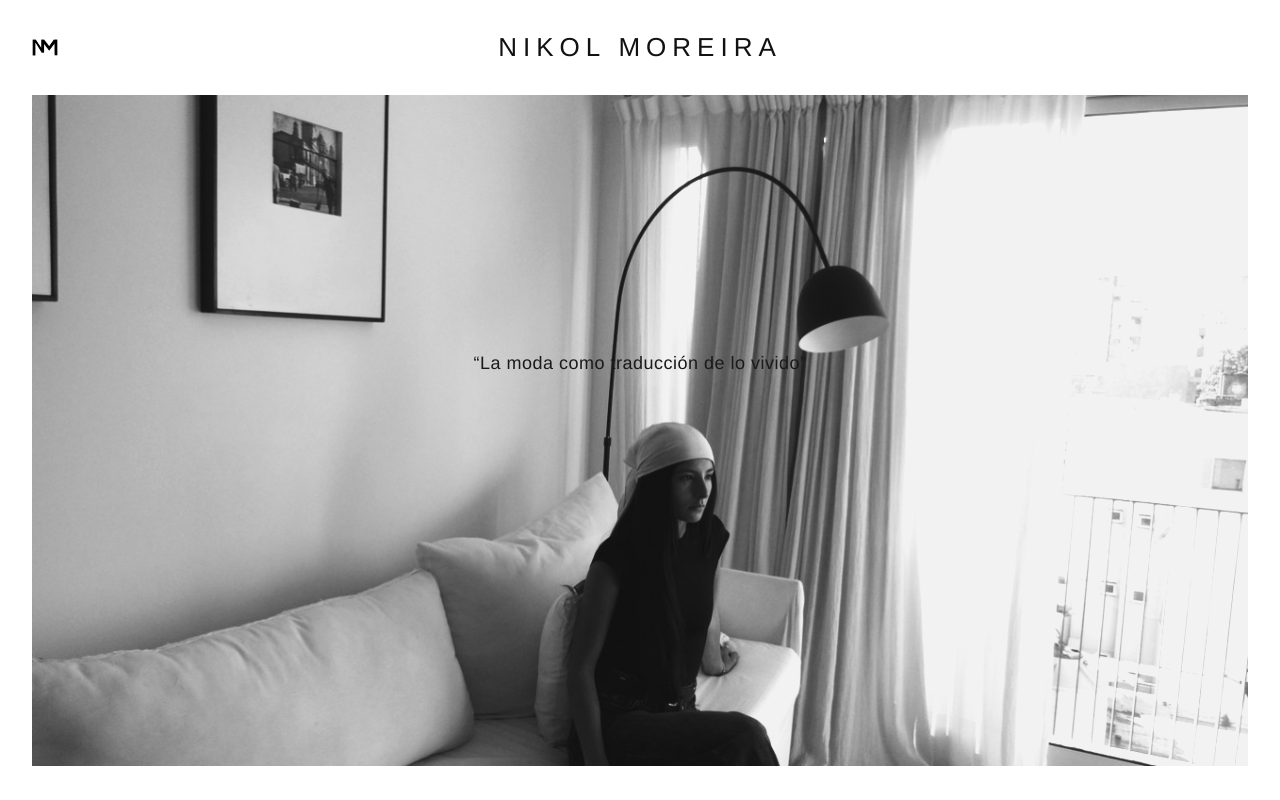
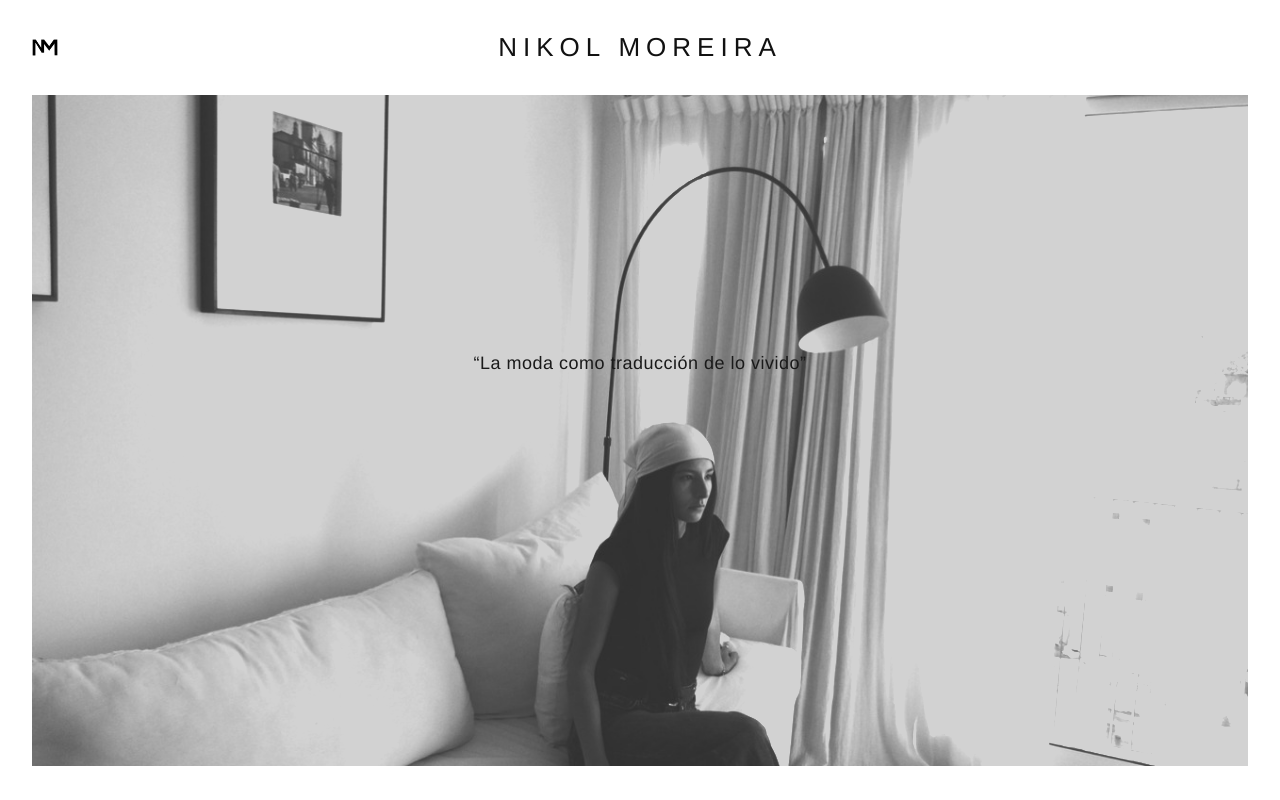
Before and after one commit to jjoacopz/Web-Nikol-Moreira, a React (Vite) app: page / in a window 1280 px wide. Shown: the top 800 px of the page. Built offline with nearby package versions, Linux system fonts and the light colour scheme.

Commit message:
Fade the hero image to a lighter, washed-out grey
Bumps brightness and lowers contrast on the hero photo filter to
match the reference look.

```diff
--- a/src/App.css
+++ b/src/App.css
@@ -49,7 +49,7 @@
 .hero-image {
   width: 100%;
   height: auto;
-  filter: grayscale(1) brightness(1.15) contrast(0.9);
+  filter: grayscale(1) brightness(1.55) contrast(0.65);
 }
 
 .hero-quote {
```
